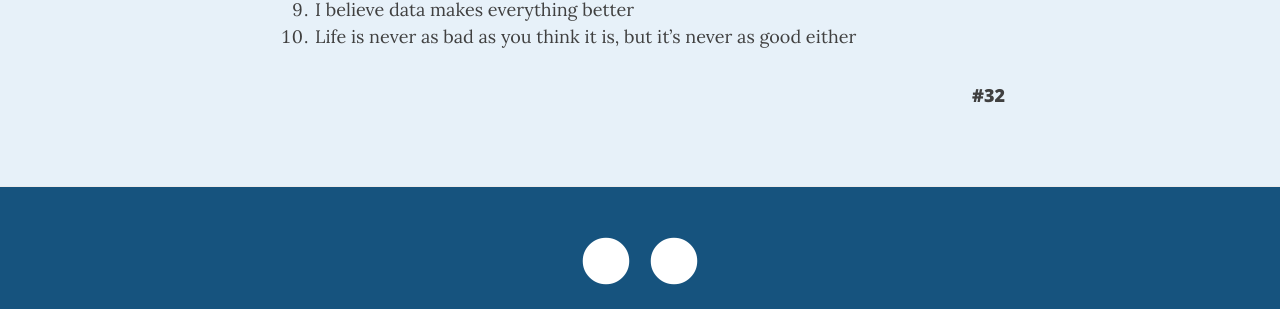
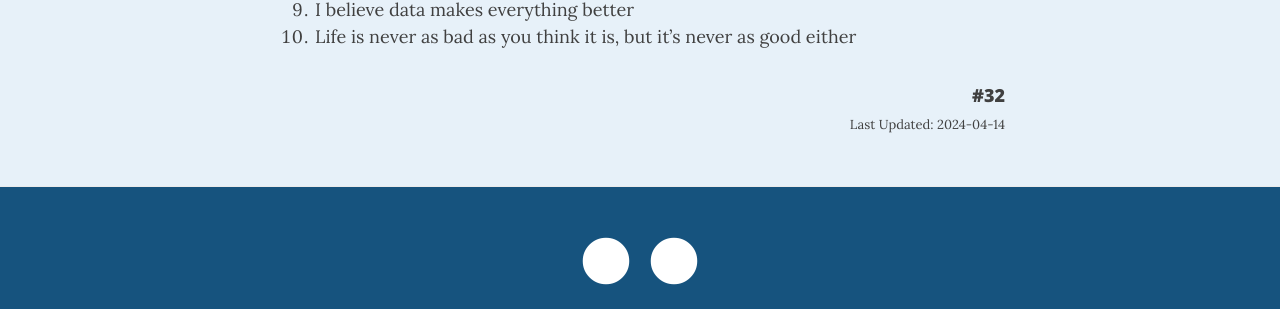
Before and after one commit to robpacey32/robpacey32.github.io, a Jekyll site: the page built from aboutme.md, in a window 1280 px wide and 1085 px high. Shown: the part 665-974 px from the top of the window. Built offline with Jekyll 4.4.1, drawn with Linux system fonts in a browser that asks for light colours; nearby versions of some CDN libraries.

Commit message:
static_Lastupdate

```diff
--- a/_config.yml
+++ b/_config.yml
@@ -276,11 +276,11 @@ plugins:
   - jekyll-sitemap
   - jekyll-last-modified-at
 
-last_modified_at:
-  enabled: true
-  files:
-    - "aboutme.md"
-    - "howto.md"
+#last_modified_at:
+#  enabled: true
+#  files:
+#    - "aboutme.md"
+#    - "howto.md"
 
 # Beautiful Jekyll / Dean Attali
 # 2fc73a3a967e97599c9763d05e564189
--- a/aboutme.md
+++ b/aboutme.md
@@ -16,6 +16,9 @@ subtitle: Rob Pacey
 9. I believe data makes everything better
 10. Life is never as bad as you think it is, but it's never as good either
 
+
+
 <div style="text-align:right;">
-    <h4 style="display:inline-block;">#32</h4>
+  <h4 style="display:inline-block; margin-bottom: 0;">#32</h4><br>
+  <span style="font-size: small;">Last Updated: 2024-04-14</span>
 </div>
```
Also changed, not shown: howto.md (+4 -1 lines).
